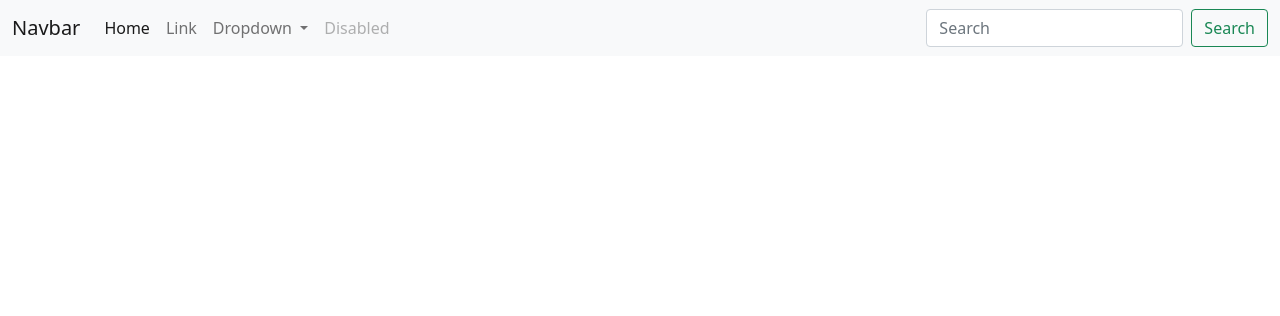
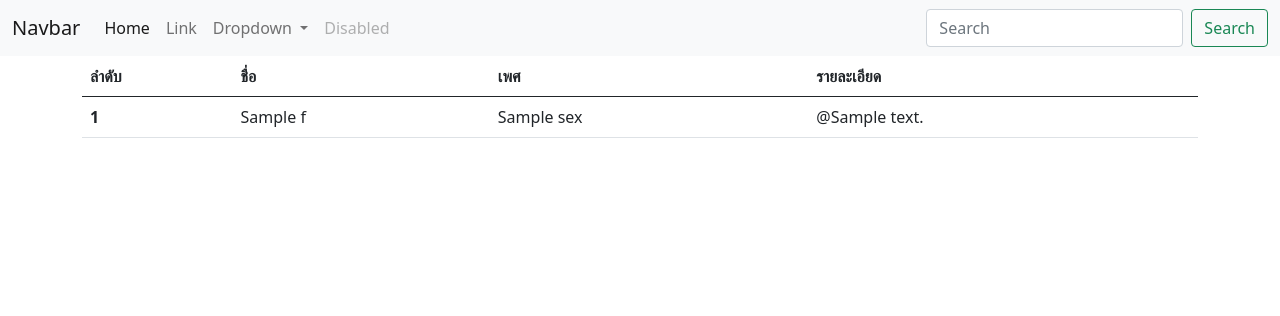
Before and after one commit to boat85/project_pro, a Django app: template teachmyfriends/templates/index.html in a window 1280 px wide. Shown: the top 316 px of the page. Run offline with Django 4.2, Linux system fonts and the light colour scheme; the template is opened without the code that fills it: most values are stand-ins (such as "Sample title", 1, 10 or a date in 2020); parts of the project's set-up code (start-up, migrations or seed data) failed here and were passed over.

Commit message:
save 0.1.2

```diff
--- a/teachmyfriends/apptest/urls.py
+++ b/teachmyfriends/apptest/urls.py
@@ -3,5 +3,4 @@ from . import views
 
 urlpatterns = [
  path('', views.showindex),
- paht('boat')
 ]
--- a/teachmyfriends/apptest/views.py
+++ b/teachmyfriends/apptest/views.py
@@ -1,8 +1,9 @@
 from timeit import repeat
 from django.shortcuts import render
-
+from .models import friends
 # Create your views here.
 
 
 def showindex(request):
-  return render(request,'index.html')
+  f = friends.objects.all()
+  return render(request,'index.html',{'f':f})
--- a/teachmyfriends/templates/index.html
+++ b/teachmyfriends/templates/index.html
@@ -51,6 +51,40 @@
 
 
 
+<div class="container">
+    <table class="table">
+      <thead >
+        <tr>
+          <th scope="col">ลำดับ</th>
+          <th scope="col">ชื่อ</th>
+          <th scope="col">เพศ</th>
+          <th scope="col">รายละเอียด</th>
+        </tr>
+      </thead>
+      <tbody>
+        {%for fr in f%}
+        <tr>
+          <th scope="row">1</th>
+          <td>{{fr.name}}</td>
+          <td>{{fr.sex}}</td>
+          <td>@{{fr.detail}}</td>
+        </tr>
+        {%endfor%}
+      </tbody>
+    </table>
+  </div>
+
+
+
+
+
+
+
+
+
+
+
+
 
 
 
```
Also changed, not shown: teachmyfriends/templates/addfriends.html (added).
